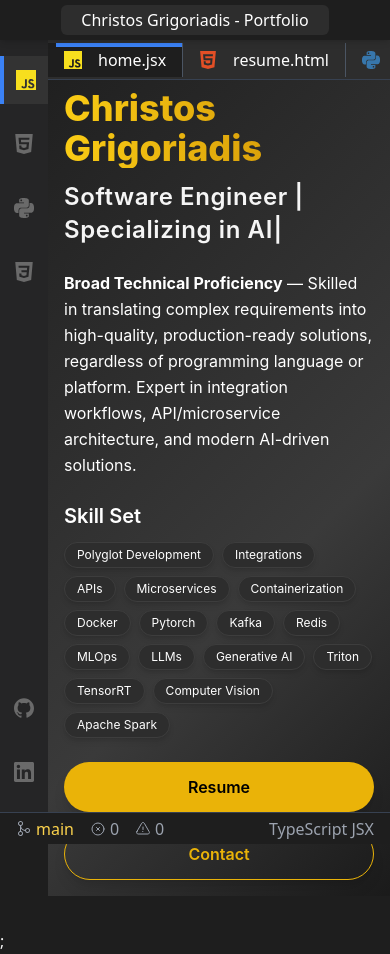
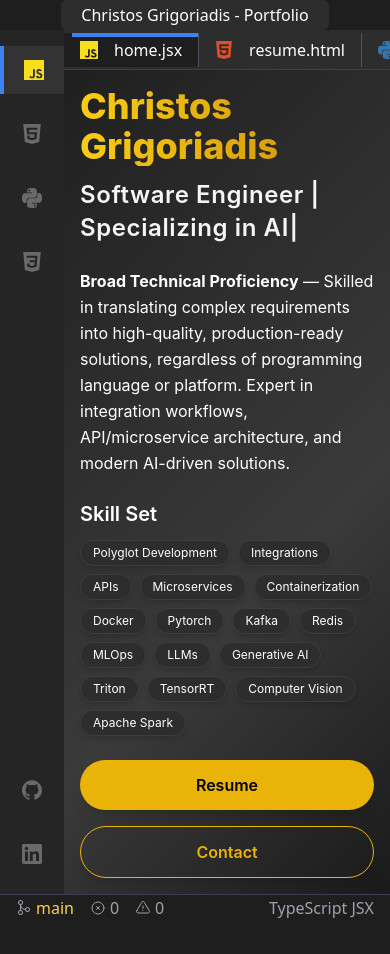
Before and after one commit to ChristosG/visual-studio-webapp, a Next.js app: page /app in a window 390 px wide. After the commit the page ends 921 px from the top, so only its background shows below. Built offline with nearby package versions, Linux system fonts and the light colour scheme.

Commit message:
apply sticky  boarders on mobile

```diff
--- a/components/ContentArea.tsx
+++ b/components/ContentArea.tsx
@@ -55,7 +55,7 @@ const ContentArea: FC<ContentAreaProps> = ({ activeFile, onOpenFile }) => {
 
   };
 
-  const ActiveComponent = componentsMap[activeFile] || <DefaultContent activeFile={activeFile} key={activeFile} />;
+  const ActiveComponent = componentsMap[activeFile] || <DefaultContent activeFile={activeFile} key={activeFile} />
 
   return (
 
--- a/pageContent/ResumeContent.tsx
+++ b/pageContent/ResumeContent.tsx
@@ -16,15 +16,11 @@ const ResumeContent: FC = () => {
 
 
   useEffect(() => {
-      const calculateWidth = () => {
+
+    const calculateWidth = () => {
       if (containerRef.current) {
-        let width = containerRef.current.offsetWidth;
-
-        if (window.innerWidth < 768) {
-          width = (window.innerWidth ) * 0.8;
-
-        }
-        setPdfWidth(width);
+        const containerWidth = containerRef.current.offsetWidth;
+        setPdfWidth(Math.min(containerWidth - 32, 1200)); // 32px padding
       }
     };
 
@@ -50,7 +46,7 @@ const ResumeContent: FC = () => {
 
   return (
     <motion.div
-      className="flex flex-col h-full items-center p-4 md:p-8 bg-animated-gradient"
+      className="relative justify-center flex flex-col h-full items-center p-4 md:p-8 bg-animated-gradient"
       initial={{ opacity: 0, y: 50 }}
       animate={{ opacity: 1, y: 0 }}
       exit={{ opacity: 0, y: -50 }}
@@ -80,13 +76,13 @@ const ResumeContent: FC = () => {
           </Link>
         </div>
 
-        <div className="bg-[#2A2A2A] rounded-md p-4 shadow-md" ref={containerRef}>
+        <div className="bg-[#2A2A2A] rounded-md p-4 shadow-md overflow-hidden md:h-[70dvh]" ref={containerRef}>
 
-            <div className="w-full bg-black overflow-auto">
+            <div className="w-full bg-black overflow-y-auto md:h-full overflow-x-hidden">
               <Document
                 file="/resume.pdf"
                 //onLoadSuccess={onDocumentLoadSuccess}
-                className="w-full h-full flex justify-center items-center"
+
               >
                 <Page
                   pageNumber={1}
--- a/pages/_app.tsx
+++ b/pages/_app.tsx
@@ -5,13 +5,13 @@ import Head from 'next/head';
 
 function MyApp({ Component, pageProps }: AppProps) {
   return(
-    <div >
+    <>
           <Head>
         <title>Christos Grigoriadis</title>
         <meta name="viewport" content="width=device-width, initial-scale=0.6" />
       </Head>
-      <Component {...pageProps} />;
-    </div>
+      <Component {...pageProps} />
+    </>
   )
 }
 
--- a/pages/app.tsx
+++ b/pages/app.tsx
@@ -1,4 +1,4 @@
-// pages/app.tsx (Corrected Sticky Layout)
+// pages/app.tsx
 import Navbar from '../components/Navbar';
 import Sidebar from '../components/Sidebar';
 import TabBar from '../components/TabBar';
@@ -32,27 +32,23 @@ const Index = () => {
       animate={{ opacity: 1, y: 0 }}
       exit={{ opacity: 0, y: -10 }}
       transition={{ duration: 0.5 }}
-      className="flex flex-col min-h-screen bg-vsBackground"
+      className="flex flex-col  h-[100dvh]"
     >
-      <Navbar screenWidth={screenWidth} style={{ position: 'fixed', top: 0, left: 0, right: 0, zIndex: 50 }} />
+      <Navbar screenWidth={screenWidth} />
 
-      <div className="flex flex-1" style={{ marginTop: '40px' }}>  {/* Adjust 40px based on your Navbar height */}
-        <Sidebar
-          activeFile={activeFile}
-          setActiveFile={handleOpenFile}
-          screenWidth={screenWidth}
-          style={{ position: 'fixed', top: '40px', left: 0, bottom: '32px', zIndex: 40, width: screenWidth < 768 ? '3rem' : '4rem' }}  /*Adjust based on Navbar/Footer heights */
-        />
+      <div className="flex flex-1">
+        <Sidebar activeFile={activeFile} setActiveFile={handleOpenFile} screenWidth={screenWidth} style={{width: '4rem'}}/>
 
-        <div className="flex flex-col flex-1" style={{ marginLeft: screenWidth < 768 ? '3rem' : '4rem' }}> {/* Adjust based on Sidebar width */}
-          <TabBar openFiles={openFiles} activeFile={activeFile} setActiveFile={handleOpenFile} style={{ position: 'fixed', top: '40px', left: (screenWidth < 768 ? '3rem' : '4rem'), right: 0, zIndex: 30 }} />
-          <div className="flex-1 overflow-y-auto" style={{ marginTop: '32px', marginBottom: '32px' }}> {/* Adjust based on TabBar and Footer heights */}
-              <ContentArea activeFile={activeFile} onOpenFile={handleOpenFile} />
+        <div className="flex flex-col flex-1 overflow-x-hidden">
+          <TabBar openFiles={openFiles} activeFile={activeFile} setActiveFile={handleOpenFile} />
+
+          <div className="flex-1 overflow-y-auto overflow-x-auto">
+            <ContentArea activeFile={activeFile} onOpenFile={handleOpenFile} />
           </div>
         </div>
       </div>
 
-      <Footer screenWidth={screenWidth} style={{ position: 'fixed', bottom: 0, left: 0, right: 0, zIndex: 50 }} />
+      <Footer screenWidth={screenWidth} />
     </motion.div>
   );
 };
--- a/styles/globals.css
+++ b/styles/globals.css
@@ -11,6 +11,12 @@ body {
   @apply bg-vsBackground text-vsForeground font-sans antialiased;
   margin: 0;
 }
+
+/* @media only screen and (max-width: 600px) {
+   body{
+    overflow-y: hidden;
+  }
+} */
 
 h1, h2, h3, h4, h5, h6 {
   @apply font-bold text-vsForeground;
@@ -124,3 +130,13 @@ button {
   -ms-overflow-style: none;
   scrollbar-width: none;
 }
+
+@layer utilities {
+  .no-scrollbar::-webkit-scrollbar {
+    display: none;
+  }
+  .no-scrollbar {
+    -ms-overflow-style: none;
+    scrollbar-width: none;
+  }
+}
```
